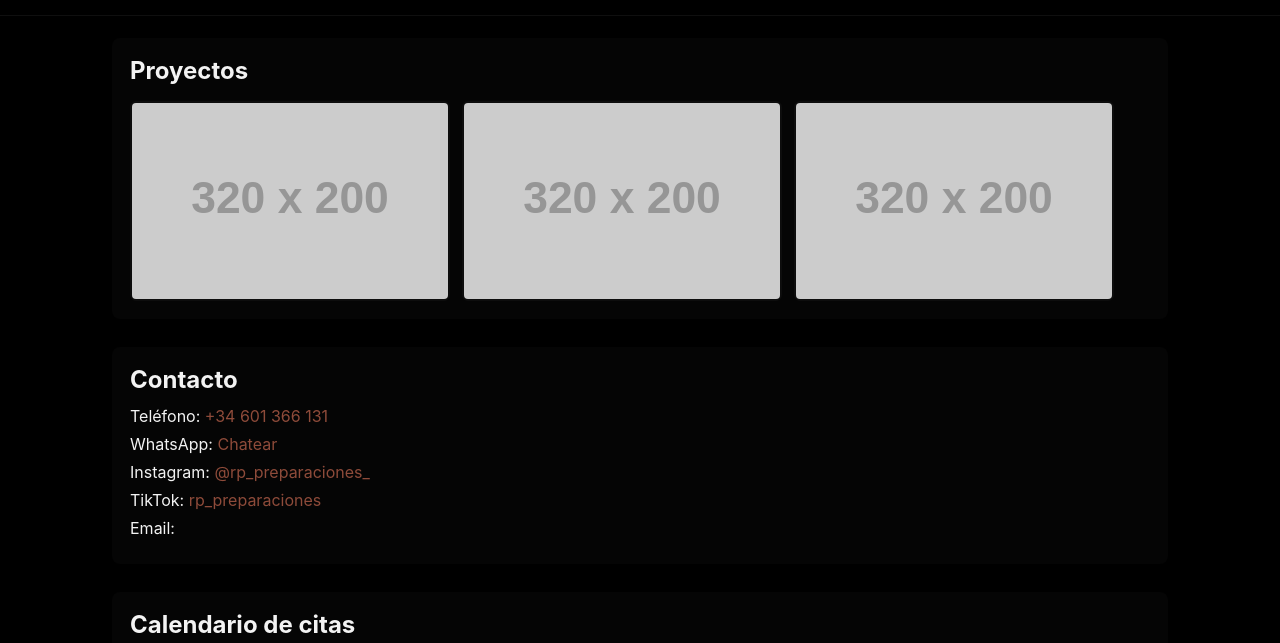
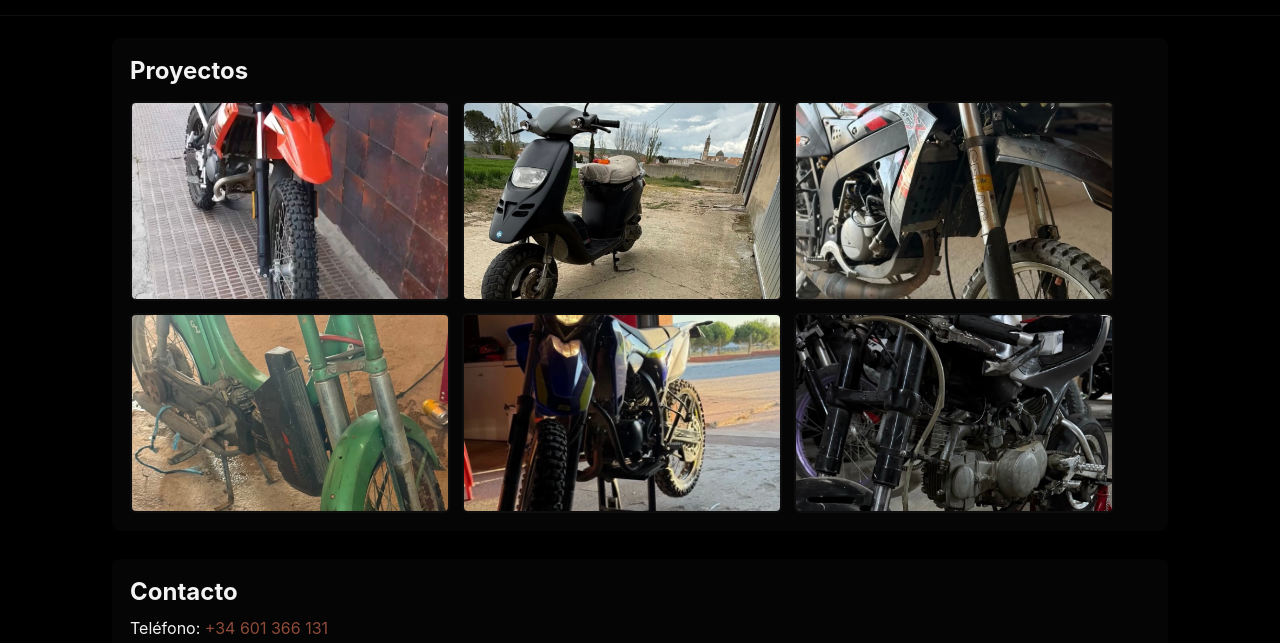
Before and after one commit to Pablitoo14/rp-preparaciones, a website: page Página.html in a window 1280 px wide. Shown: the part 85-728 px from the top of the page. Drawn offline with nearby package versions, Linux system fonts and the light colour scheme; no server answers; placeholder pictures from the web are drawn by us.

Commit message:
Actualizo galeria con fotos reales

```diff
--- a/Página.html
+++ b/Página.html
@@ -31,9 +31,12 @@
       <p class="info"></p>
       <div class="gallery" id="gallery">
         <!-- coloca imágenes reales aquí o en el hosting -->
-        <img src="https://via.placeholder.com/320x200?text=Proyecto+1" alt="Proyecto 1">
-        <img src="https://via.placeholder.com/320x200?text=Proyecto+2" alt="Proyecto 2">
-        <img src="https://via.placeholder.com/320x200?text=Proyecto+3" alt="Proyecto 3">
+        <img src="imagenes/IMG_1996.jpg" alt="Proyecto 1">
+        <img src="imagenes/IMG_1997.jpg" alt="Proyecto 2">
+        <img src="imagenes/IMG_1998.jpg" alt="Proyecto 3">
+        <img src="imagenes/IMG_1999.jpg" alt="Proyecto 4">
+        <img src="imagenes/IMG_2001.jpg" alt="Proyecto 5">
+        <img src="imagenes/IMG_2002.jpg" alt="Proyecto 6">
       </div>
     </section>
 
```
Also changed, not shown: imagenes/IMG_1996.jpg (added), imagenes/IMG_1997.jpg (added), imagenes/IMG_1998.jpg (added), imagenes/IMG_1999.jpg (added), imagenes/IMG_2001.jpg (added), imagenes/IMG_2002.jpg (added), 1 other file.
